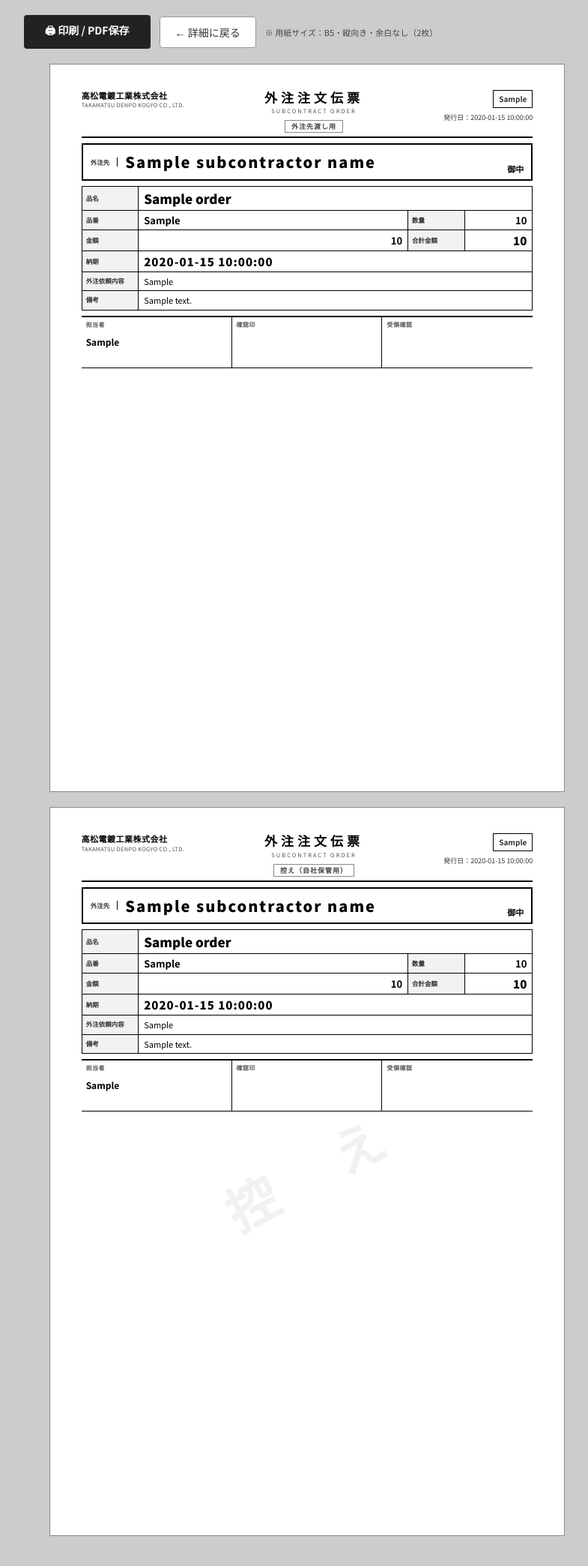
After one commit to soken0113-arch/mekki-app-, a Flask app: template templates/print_subcontractor.html in a window 1280 px wide. The commit adds this page. Shown: the whole page at 75% size, without its empty margins (230-1015 px from the left). Run offline with Flask 3, Linux system fonts and the light colour scheme; the template is opened without the code that fills it: most values are stand-ins (such as "Sample title", 1, 10 or a date in 2020); some libraries are stand-ins or nearby versions.

Commit message:
外注注文伝票の印刷機能を追加
- /subcontractors/print/<order_id> ルート追加
- print_subcontractor.html 新規作成（B5・2枚構成）
  - 1枚目：外注先渡し用、2枚目：控え（ウォーターマーク付き）
  - @media print で B5サイズ・自動2枚出力
- detail / detail_multi に「外注伝票印刷」ボタン追加（外注先設定時のみ表示）

Co-Authored-By: Claude Sonnet 4.6 <noreply@anthropic.com>

```diff
--- a/app.py
+++ b/app.py
@@ -631,6 +631,28 @@ def delete_all_products():
 
 # ── 外注先マスタ ────────────────────────────────────────────
 
+@app.route("/subcontractors/print/<int:order_id>")
+@login_required
+def print_subcontractor_order(order_id):
+    with get_db() as conn:
+        order = conn.execute("SELECT * FROM orders WHERE id=?", (order_id,)).fetchone()
+        if not order:
+            return redirect(url_for("index"))
+        subcontractor_name = None
+        try:
+            sub_id = order["subcontractor_id"]
+            if sub_id:
+                sub = conn.execute("SELECT name FROM subcontractors WHERE id=?", (sub_id,)).fetchone()
+                subcontractor_name = sub["name"] if sub else None
+        except Exception:
+            pass
+    is_multi = order["product"] == "複数品目"
+    back_url = url_for("detail_multi", order_id=order_id) if is_multi else url_for("detail", order_id=order_id)
+    issued_date = datetime.now().strftime("%Y年%m月%d日")
+    return render_template("print_subcontractor.html", order=order,
+                           subcontractor_name=subcontractor_name,
+                           issued_date=issued_date, back_url=back_url)
+
 @app.route("/subcontractors", methods=["GET"])
 @login_required
 def subcontractors():
--- a/templates/detail.html
+++ b/templates/detail.html
@@ -108,6 +108,9 @@
   <a href="{{ url_for('index') }}" class="btn btn-secondary">← 一覧に戻る</a>
   <a href="{{ url_for('edit_order', order_id=order.id) }}" class="btn btn-secondary">✏ 編集</a>
   <a href="{{ url_for('print_order', order_id=order.id) }}" class="btn btn-primary" target="_blank">🖨 伝票印刷</a>
+  {% if subcontractor_name %}
+  <a href="{{ url_for('print_subcontractor_order', order_id=order.id) }}" class="btn btn-primary" target="_blank">🖨 外注伝票印刷</a>
+  {% endif %}
   {% if shipment %}
     <span class="badge-shipped">出荷済み</span>
   {% else %}
--- a/templates/detail_multi.html
+++ b/templates/detail_multi.html
@@ -95,6 +95,9 @@
   <a href="{{ url_for('index') }}" class="btn btn-secondary">← 一覧に戻る</a>
   <a href="{{ url_for('edit_order_multi', order_id=order.id) }}" class="btn btn-secondary">編集</a>
   <a href="{{ url_for('print_order_multi', order_id=order.id) }}" class="btn btn-primary" target="_blank">🖨 伝票印刷</a>
+  {% if subcontractor_name %}
+  <a href="{{ url_for('print_subcontractor_order', order_id=order.id) }}" class="btn btn-primary" target="_blank">🖨 外注伝票印刷</a>
+  {% endif %}
   {% if shipment %}
     <span class="badge-shipped">出荷済み</span>
   {% else %}
--- /dev/null
+++ b/templates/print_subcontractor.html
@@ -0,0 +1,348 @@
+<!DOCTYPE html>
+<html lang="ja">
+<head>
+  <meta charset="UTF-8">
+  <title>外注注文伝票 {{ order.order_no }}</title>
+  <link rel="preconnect" href="https://fonts.googleapis.com">
+  <link href="https://fonts.googleapis.com/css2?family=Noto+Sans+JP:wght@400;500;700;900&display=swap" rel="stylesheet">
+  <style>
+    * { box-sizing: border-box; margin: 0; padding: 0; }
+    body {
+      font-family: 'Noto Sans JP', sans-serif;
+      background: #ccc;
+      padding: 20px;
+      color: #000;
+    }
+    .screen-only {
+      max-width: 200mm;
+      margin: 0 auto 20px;
+      display: flex;
+      gap: 12px;
+      align-items: center;
+    }
+    .btn-print {
+      background: #222;
+      color: #fff;
+      border: none;
+      padding: 10px 28px;
+      font-size: 14px;
+      font-weight: 700;
+      cursor: pointer;
+      font-family: 'Noto Sans JP', sans-serif;
+      border-radius: 4px;
+    }
+    .btn-back {
+      background: #fff;
+      color: #333;
+      border: 1px solid #999;
+      padding: 10px 20px;
+      font-size: 14px;
+      cursor: pointer;
+      font-family: 'Noto Sans JP', sans-serif;
+      text-decoration: none;
+      border-radius: 4px;
+    }
+    .hint { font-size: 11px; color: #444; }
+
+    /* B5 シート */
+    .sheet {
+      width: 182mm;
+      min-height: 257mm;
+      background: #fff;
+      margin: 0 auto 20px;
+      padding: 9mm 11mm;
+      border: 1px solid #888;
+      position: relative;
+    }
+
+    /* 控え ウォーターマーク */
+    .sheet-hikae::after {
+      content: "控　え";
+      position: absolute;
+      top: 50%;
+      left: 50%;
+      transform: translate(-50%, -50%) rotate(-28deg);
+      font-size: 68px;
+      font-weight: 900;
+      color: rgba(0, 0, 0, 0.055);
+      pointer-events: none;
+      letter-spacing: 12px;
+      white-space: nowrap;
+    }
+
+    /* ヘッダー */
+    .doc-header {
+      display: flex;
+      justify-content: space-between;
+      align-items: flex-start;
+      border-bottom: 2.5px solid #000;
+      padding-bottom: 5px;
+      margin-bottom: 7px;
+    }
+    .company-block {
+      line-height: 1.4;
+    }
+    .company-name {
+      font-size: 11px;
+      font-weight: 900;
+      letter-spacing: 0.5px;
+    }
+    .company-sub {
+      font-size: 7.5px;
+      color: #555;
+      letter-spacing: 0.3px;
+    }
+    .title-block {
+      text-align: center;
+      flex: 1;
+      padding: 0 6px;
+    }
+    .doc-title {
+      font-size: 17px;
+      font-weight: 900;
+      letter-spacing: 5px;
+      line-height: 1.2;
+    }
+    .doc-title-en {
+      font-size: 7.5px;
+      letter-spacing: 2px;
+      color: #555;
+      margin-top: 2px;
+    }
+    .copy-label {
+      display: inline-block;
+      font-size: 9px;
+      font-weight: 700;
+      color: #444;
+      border: 1px solid #888;
+      padding: 1px 8px;
+      margin-top: 4px;
+      letter-spacing: 1px;
+    }
+    .meta-block {
+      text-align: right;
+      font-size: 9px;
+      line-height: 1.8;
+      color: #333;
+    }
+    .order-no-box {
+      display: inline-block;
+      font-size: 10px;
+      font-weight: 700;
+      border: 1.5px solid #000;
+      padding: 2px 7px;
+    }
+
+    /* 外注先ブロック */
+    .addressee {
+      border: 2px solid #000;
+      padding: 5px 10px;
+      margin-bottom: 7px;
+      display: flex;
+      align-items: center;
+      gap: 10px;
+      min-height: 13mm;
+    }
+    .addressee-lbl {
+      font-size: 8.5px;
+      font-weight: 700;
+      color: #333;
+      white-space: nowrap;
+      padding-right: 10px;
+      border-right: 1.5px solid #000;
+    }
+    .addressee-name {
+      font-size: 20px;
+      font-weight: 900;
+      letter-spacing: 2px;
+      flex: 1;
+    }
+    .addressee-suffix {
+      font-size: 11px;
+      font-weight: 700;
+      align-self: flex-end;
+      padding-bottom: 1px;
+    }
+
+    /* データテーブル */
+    table.data {
+      width: 100%;
+      border-collapse: collapse;
+    }
+    table.data th, table.data td {
+      border: 1px solid #000;
+      vertical-align: middle;
+    }
+    table.data th {
+      background: #f2f2f2;
+      font-size: 8.5px;
+      font-weight: 600;
+      color: #333;
+      padding: 3px 5px;
+      text-align: left;
+      white-space: nowrap;
+      width: 20mm;
+    }
+    table.data td {
+      font-size: 13px;
+      font-weight: 700;
+      padding: 3px 7px;
+    }
+    table.data td.lg {
+      font-size: 17px;
+      font-weight: 900;
+    }
+    table.data td.num {
+      text-align: right;
+      font-variant-numeric: tabular-nums;
+    }
+    table.data td.text {
+      font-size: 11px;
+      font-weight: 400;
+      vertical-align: top;
+      min-height: 20mm;
+      white-space: pre-wrap;
+      word-break: break-all;
+      line-height: 1.7;
+    }
+
+    /* 受領欄 */
+    .sign-row {
+      display: grid;
+      grid-template-columns: 1fr 1fr 1fr;
+      border-top: 2px solid #000;
+      margin-top: 7px;
+    }
+    .sign-box {
+      border-right: 1px solid #000;
+      border-bottom: 1px solid #000;
+      padding: 4px 6px;
+      min-height: 18mm;
+    }
+    .sign-box:last-child { border-right: none; }
+    .sign-lbl {
+      font-size: 8px;
+      font-weight: 700;
+      color: #555;
+      display: block;
+      margin-bottom: 4px;
+      letter-spacing: 0.5px;
+    }
+    .sign-val {
+      font-size: 12px;
+      font-weight: 700;
+    }
+
+    @media print {
+      @page {
+        size: B5 portrait;
+        margin: 0;
+      }
+      html, body {
+        margin: 0;
+        padding: 0;
+        background: white;
+      }
+      .screen-only { display: none !important; }
+      .sheet {
+        width: 182mm;
+        min-height: 257mm;
+        margin: 0;
+        border: none;
+        page-break-after: always;
+        padding: 9mm 11mm;
+      }
+      .sheet:last-child { page-break-after: auto; }
+    }
+  </style>
+</head>
+<body>
+
+<div class="screen-only">
+  <button class="btn-print" onclick="window.print()">🖨 印刷 / PDF保存</button>
+  <a class="btn-back" href="{{ back_url }}">← 詳細に戻る</a>
+  <span class="hint">※ 用紙サイズ：B5・縦向き・余白なし（2枚）</span>
+</div>
+
+{% for copy in ['original', 'hikae'] %}
+<div class="sheet{% if copy == 'hikae' %} sheet-hikae{% endif %}">
+
+  <!-- ヘッダー -->
+  <div class="doc-header">
+    <div class="company-block">
+      <div class="company-name">高松電鍍工業株式会社</div>
+      <div class="company-sub">TAKAMATSU DENPO KOGYO CO., LTD.</div>
+    </div>
+    <div class="title-block">
+      <div class="doc-title">外注注文伝票</div>
+      <div class="doc-title-en">SUBCONTRACT ORDER</div>
+      {% if copy == 'hikae' %}
+      <div class="copy-label">控え（自社保管用）</div>
+      {% else %}
+      <div class="copy-label">外注先渡し用</div>
+      {% endif %}
+    </div>
+    <div class="meta-block">
+      <div class="order-no-box">{{ order.order_no }}</div>
+      <div style="margin-top:5px;">発行日：{{ issued_date }}</div>
+    </div>
+  </div>
+
+  <!-- 外注先 -->
+  <div class="addressee">
+    <span class="addressee-lbl">外注先</span>
+    <span class="addressee-name">{{ subcontractor_name or '（未設定）' }}</span>
+    <span class="addressee-suffix">御中</span>
+  </div>
+
+  <!-- 品目情報 -->
+  <table class="data">
+    <tr>
+      <th>品名</th>
+      <td class="lg" colspan="3">{{ order.sub_part_name or '—' }}</td>
+    </tr>
+    <tr>
+      <th>品番</th>
+      <td>{{ order.sub_part_no or '—' }}</td>
+      <th style="width:18mm;">数量</th>
+      <td class="num" style="width:24mm;">{{ order.sub_qty or '—' }}</td>
+    </tr>
+    <tr>
+      <th>金額</th>
+      <td class="num">{{ order.sub_amount or '—' }}</td>
+      <th>合計金額</th>
+      <td class="num" style="font-size:15px; font-weight:900;">{{ order.sub_total or '—' }}</td>
+    </tr>
+    <tr>
+      <th>納期</th>
+      <td colspan="3" style="font-size:15px; font-weight:900; letter-spacing:1px;">{{ order.sub_due_date or '—' }}</td>
+    </tr>
+    <tr>
+      <th style="vertical-align:top; padding-top:5px;">外注依頼内容</th>
+      <td class="text" colspan="3" style="min-height:22mm;">{{ order.sub_request or '' }}</td>
+    </tr>
+    <tr>
+      <th style="vertical-align:top; padding-top:5px;">備考</th>
+      <td class="text" colspan="3" style="min-height:16mm;">{{ order.sub_note or '' }}</td>
+    </tr>
+  </table>
+
+  <!-- 担当・受領欄 -->
+  <div class="sign-row">
+    <div class="sign-box">
+      <span class="sign-lbl">担当者</span>
+      <span class="sign-val">{{ order.assigned_to or '—' }}</span>
+    </div>
+    <div class="sign-box">
+      <span class="sign-lbl">確認印</span>
+    </div>
+    <div class="sign-box">
+      <span class="sign-lbl">受領確認</span>
+    </div>
+  </div>
+
+</div>
+{% endfor %}
+
+</body>
+</html>
```
